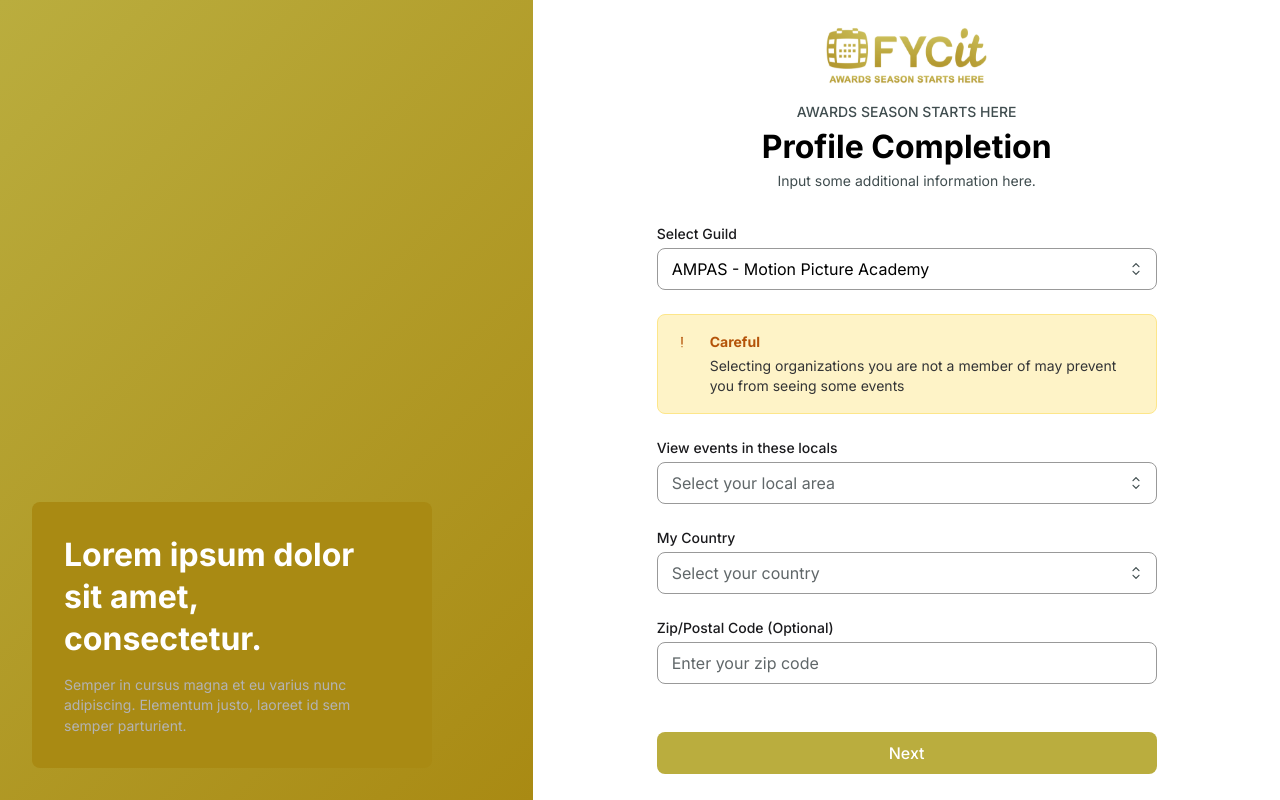
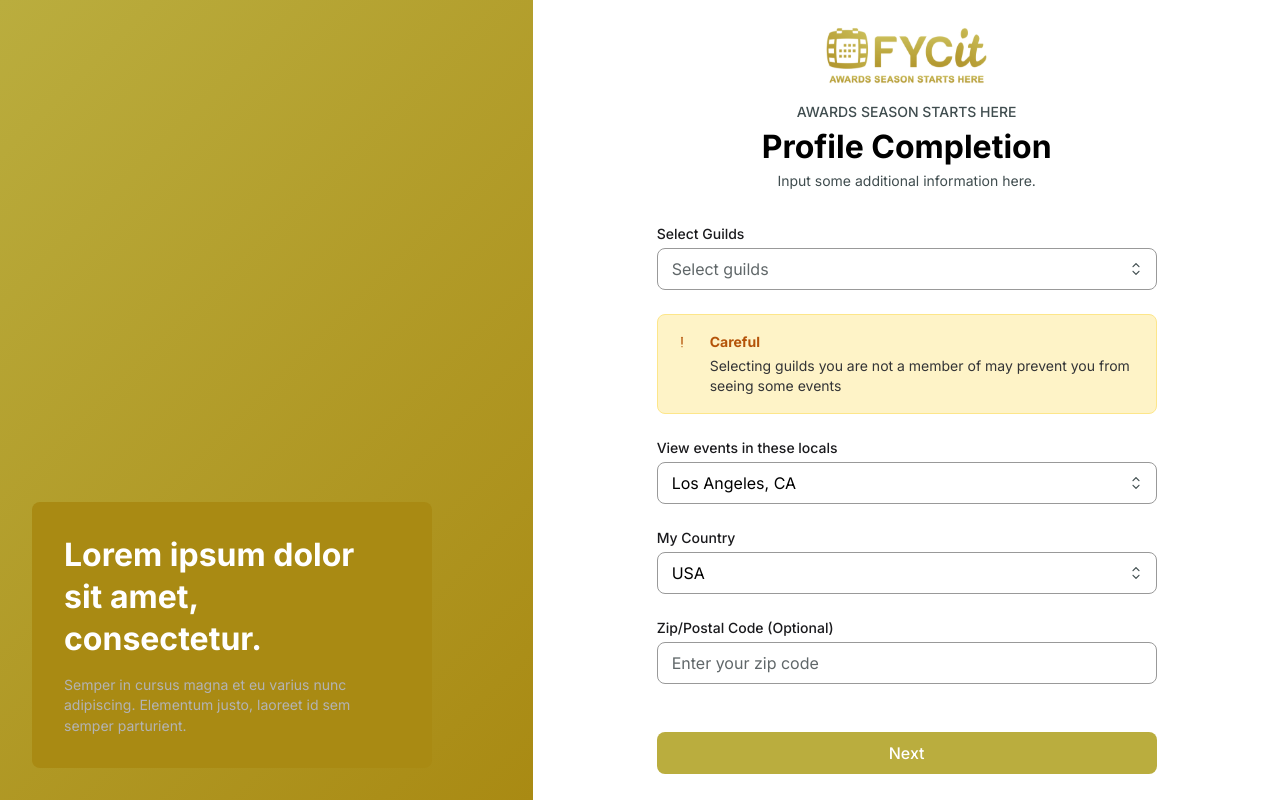
Before and after one commit to KDBismael/fycit-webapp-YD, a Next.js app: page /auth/signup/profile-completion in a window 1280 px wide. Built offline with nearby package versions, Linux system fonts and the light colour scheme.

Commit message:
Refactor profile completion and guild selection components to support multiple guild selections; update validation schema to require at least one guild. Enhance UI elements for improved user experience in the signup process.

```diff
--- a/app/auth/signup/profile-completion/page.tsx
+++ b/app/auth/signup/profile-completion/page.tsx
@@ -58,14 +58,14 @@ export default function ProfileCompletion() {
   } = useForm<ProfileCompletionFormData>({
     resolver: zodResolver(profileCompletionSchema),
     defaultValues: {
-      selectedGuild: 'AMPAS',
+      selectedGuild: [],
       viewEventsInLocals: 'los-angeles',
       myCountry: 'usa',
       zipPostalCode: '',
     },
   });
 
-  const selectedGuild = watch('selectedGuild');
+  const selectedGuilds = watch('selectedGuild');
 
   const onSubmit = async (data: ProfileCompletionFormData) => {
     try {
@@ -150,10 +150,10 @@ export default function ProfileCompletion() {
                   {/* Select Guild */}
                   <Stack gap="xs">
                     <Text size="sm" fw={500} c="gray.8">
-                      Select Guild
+                      Select Guilds
                     </Text>
                     <GuildSelector
-                      value={selectedGuild}
+                      value={selectedGuilds}
                       onChange={(value) => setValue('selectedGuild', value)}
                       error={errors.selectedGuild?.message}
                     />
@@ -174,8 +174,8 @@ export default function ProfileCompletion() {
                     }}
                   >
                     <Text size="sm" c="gray.7">
-                      Selecting organizations you are not a member of may prevent you from seeing
-                      some events
+                      Selecting guilds you are not a member of may prevent you from seeing some
+                      events
                     </Text>
                   </Alert>
 
@@ -185,7 +185,8 @@ export default function ProfileCompletion() {
                       View events in these locals
                     </Text>
                     <Select
-                      {...register('viewEventsInLocals')}
+                      value={watch('viewEventsInLocals')}
+                      onChange={(value) => setValue('viewEventsInLocals', value || '')}
                       data={localAreas}
                       placeholder="Select your local area"
                       error={errors.viewEventsInLocals?.message}
@@ -208,7 +209,8 @@ export default function ProfileCompletion() {
                       My Country
                     </Text>
                     <Select
-                      {...register('myCountry')}
+                      value={watch('myCountry')}
+                      onChange={(value) => setValue('myCountry', value || '')}
                       data={countries}
                       placeholder="Select your country"
                       error={errors.myCountry?.message}
--- a/app/auth/signup/verify-guilds/page.tsx
+++ b/app/auth/signup/verify-guilds/page.tsx
@@ -116,7 +116,6 @@ export default function VerifyGuildsPage() {
           verifiableGuilds={verifiableGuilds}
           notVerifiableGuilds={notVerifiableGuilds}
           currentStep={currentStep}
-          totalSteps={3}
         />
       )}
 
@@ -150,8 +149,6 @@ export default function VerifyGuildsPage() {
           >
             <GuildVerificationForm
               selectedGuild={selectedGuild}
-              currentStep={currentStep}
-              totalSteps={3}
               onNext={handleVerificationFormNext}
               onBack={handleVerificationFormBack}
             />
--- a/app/dashboard/profile/page.tsx
+++ b/app/dashboard/profile/page.tsx
@@ -1,6 +1,5 @@
 'use client';
 
-import React from 'react';
 import { Box, Tabs } from '@mantine/core';
 import GuildsTab from '@/components/ProfileTabs/GuildsTab';
 import MyInfoTab from '@/components/ProfileTabs/MyInfoTab';
@@ -10,7 +9,7 @@ import classes from './ProfileTabs.module.css';
 export default function ProfilePage() {
   return (
     <Tabs
-      defaultValue="event-locales"
+      defaultValue="my-info"
       color="brand"
       classNames={{
         root: classes.root,
--- a/components/auth/GuildSelector.tsx
+++ b/components/auth/GuildSelector.tsx
@@ -1,7 +1,14 @@
 'use client';
 
-import { Select } from '@mantine/core';
 import React from 'react';
+import { MultiSelect } from '@mantine/core';
+
+export interface Guild {
+  id: string;
+  name: string;
+  fullName: string;
+  isVerifiable: boolean;
+}
 
 interface GuildOption {
   value: string;
@@ -9,11 +16,11 @@ interface GuildOption {
 }
 
 interface GuildSelectorProps {
-  value?: string;
-  onChange: (value: string) => void;
+  value?: string[];
+  onChange: (value: string[]) => void;
   error?: string;
   placeholder?: string;
-  data: GuildOption[];
+  data?: GuildOption[];
 }
 
 const guildOptions: GuildOption[] = [
@@ -24,17 +31,22 @@ const guildOptions: GuildOption[] = [
   { value: 'WGA', label: 'WGA - Writers Guild of America' },
   { value: 'SAG', label: 'SAG - Screen Actors Guild' },
   { value: 'DGA', label: 'DGA - Directors Guild of America' },
+  { value: 'ACE', label: 'ACE - American Cinema Editors' },
+  { value: 'CDG', label: 'CDG - Costume Designers Guild' },
+  { value: 'MPEG', label: 'MPEG - Motion Picture Editors Guild' },
+  { value: 'PGA', label: 'PGA - Producers Guild of America' },
+  { value: 'CAS', label: 'CAS - Cinema Audio Society' },
 ];
 
 export const GuildSelector: React.FC<GuildSelectorProps> = ({
-  value,
+  value = [],
   onChange,
   error,
-  placeholder = 'Select a guild',
+  placeholder = 'Select guilds',
   data = guildOptions,
 }) => {
   return (
-    <Select
+    <MultiSelect
       value={value}
       onChange={onChange}
       data={data}
@@ -43,12 +55,37 @@ export const GuildSelector: React.FC<GuildSelectorProps> = ({
       radius="md"
       size="md"
       searchable
+      clearable
+      checkIconPosition="left"
+      withCheckIcon
+      hidePickedOptions={false}
       nothingFoundMessage="No guild found"
       styles={{
         input: {
           borderColor: 'var(--mantine-color-gray-3)',
           '&:focus': {
-            borderColor: 'var(--mantine-color-brand-8)',
+            borderColor: '#A98D34',
+          },
+        },
+        option: {
+          '&[data-checked]': {
+            backgroundColor: '#D4B75C',
+            color: 'white',
+            '&:hover': {
+              backgroundColor: '#A98D34',
+            },
+          },
+          '&[data-selected]': {
+            backgroundColor: '#D4B75C',
+            color: 'white',
+          },
+        },
+        pill: {
+          backgroundColor: '#A98D34',
+          color: 'white',
+          border: 'none',
+          '&:hover': {
+            backgroundColor: '#A98D34',
           },
         },
       }}
--- a/validation/profile-completion.validation.ts
+++ b/validation/profile-completion.validation.ts
@@ -1,7 +1,7 @@
 import { z } from 'zod';
 
 export const profileCompletionSchema = z.object({
-  selectedGuild: z.string().min(1, 'Please select a guild'),
+  selectedGuild: z.array(z.string()).min(1, 'Please select at least one guild'),
   viewEventsInLocals: z.string().min(1, 'Please select your local area'),
   myCountry: z.string().min(1, 'Please select your country'),
   zipPostalCode: z
```
Also changed, not shown: app/auth/signup/workflow/page.tsx (+14 -8 lines), app/profile-completion/page.tsx (+43 -54 lines), components/auth/AwardsSeasonModal.tsx (+5 -26 lines).
